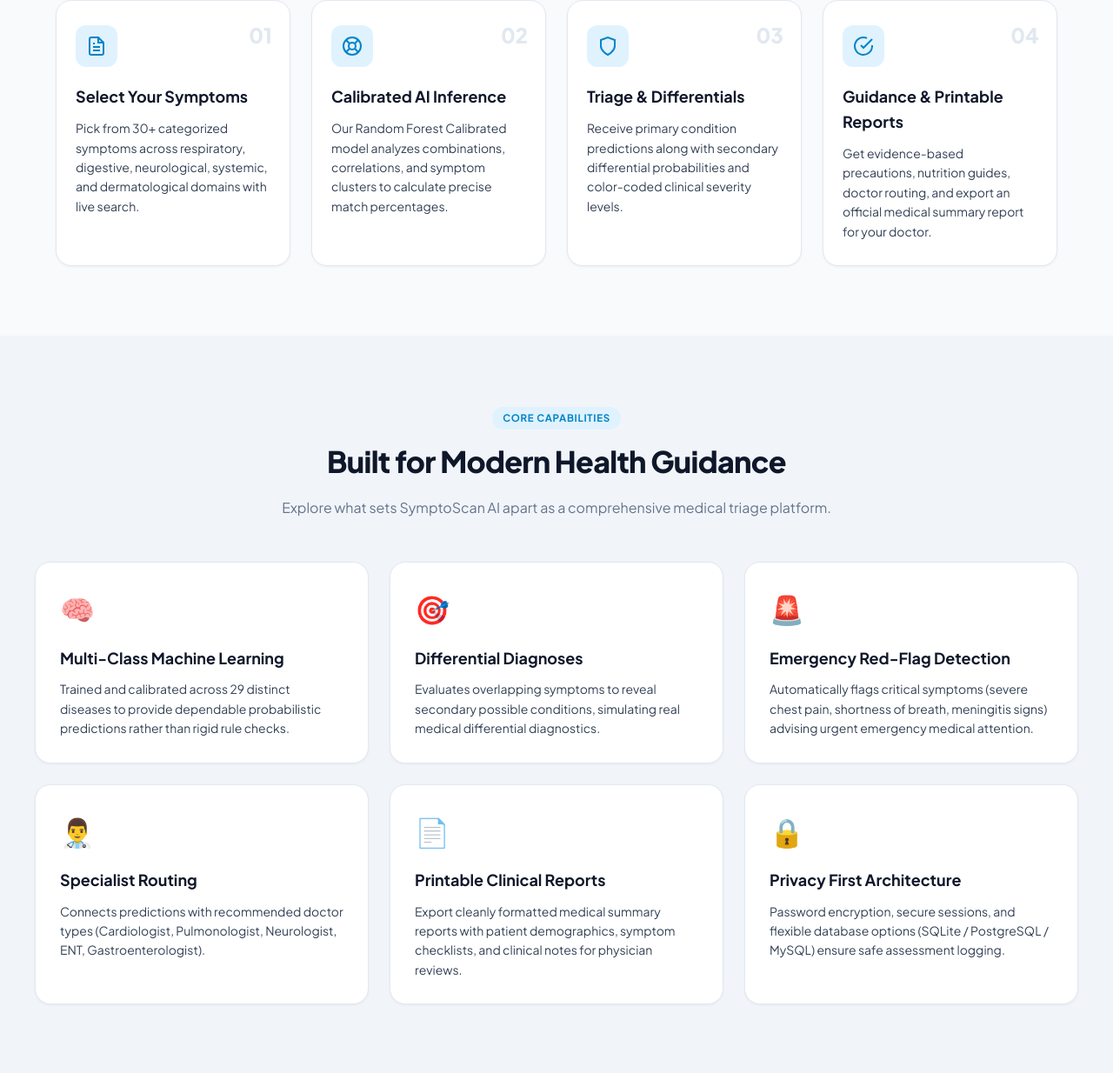
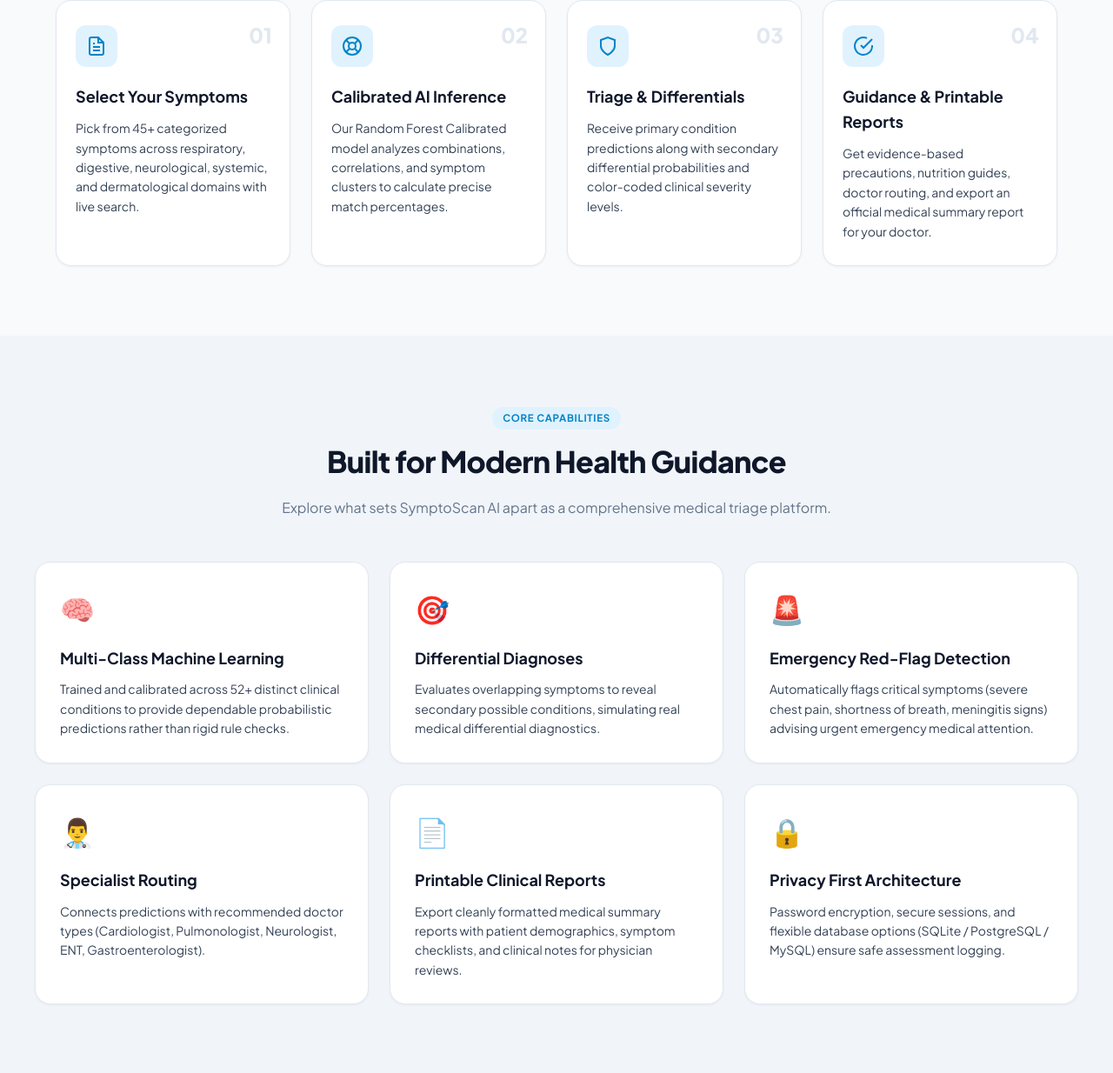
Before and after one commit to smdanish03/SymptoScan, a Flask app: page / in a window 1280 px wide. Shown: the part 1012-2246 px from the top of the page at 87% size. Run offline with Flask 3, Linux system fonts and the light colour scheme.

Commit message:
Synchronize homepage metrics with 52 conditions and 45 clinical symptoms

```diff
--- a/templates/index.html
+++ b/templates/index.html
@@ -131,7 +131,7 @@
                 </svg>
             </div>
             <h3>Select Your Symptoms</h3>
-            <p>Pick from 30+ categorized symptoms across respiratory, digestive, neurological, systemic, and dermatological domains with live search.</p>
+            <p>Pick from 45+ categorized symptoms across respiratory, digestive, neurological, systemic, and dermatological domains with live search.</p>
         </div>
 
         <div class="workflow-card">
@@ -187,7 +187,7 @@
         <div class="feature-card">
             <div class="feature-icon">🧠</div>
             <h3>Multi-Class Machine Learning</h3>
-            <p>Trained and calibrated across 29 distinct diseases to provide dependable probabilistic predictions rather than rigid rule checks.</p>
+            <p>Trained and calibrated across 52+ distinct clinical conditions to provide dependable probabilistic predictions rather than rigid rule checks.</p>
         </div>
 
         <div class="feature-card">
```
